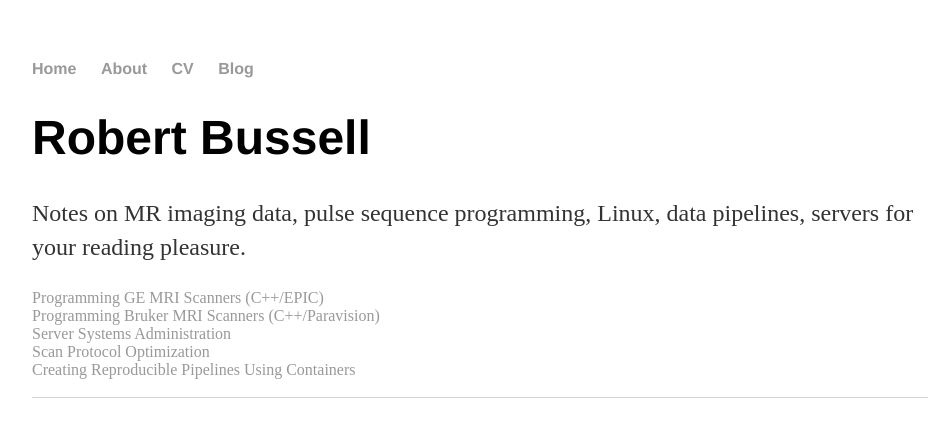
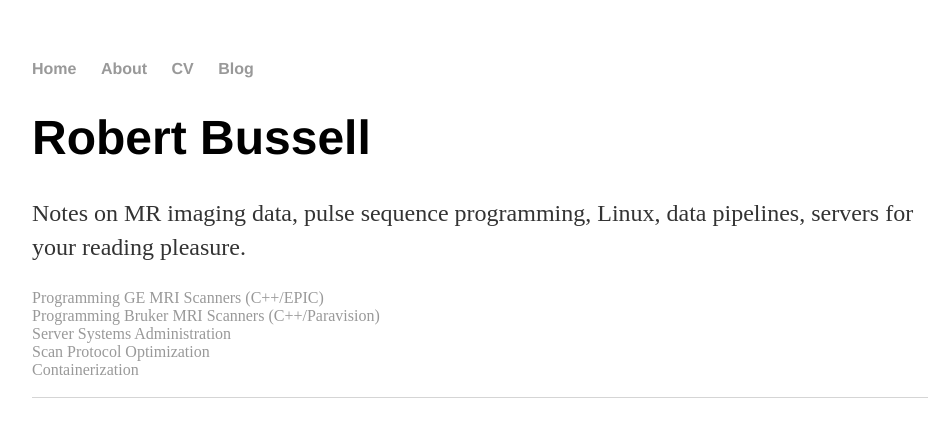
Before and after one commit to rgbussell/rgbussell.github.io, a Jekyll site: the page built from index.html, in a window 1280 px wide. Shown: the top 437 px of the page, without its empty margins (160-1104 px from the left). Built offline with Jekyll 4.4.1, drawn with Linux system fonts in a browser that asks for light colours; the list of posts is cut into pages by our own code.

Commit message:
Update index.html

```diff
--- a/index.html
+++ b/index.html
@@ -6,11 +6,11 @@
 	<h1>Robert Bussell</h1>
 	<p>Notes on MR imaging data, pulse sequence programming, Linux, data pipelines, servers for your reading pleasure.</p>
 	<a></a>
-	<a>Programming GE MRI Scanners (C++/EPIC)<href=""></a></br>
-	<a>Programming Bruker MRI Scanners (C++/Paravision)</a></br>
-	<a>Server Systems Administration</a></br>
-	<a>Scan Protocol Optimization</a></br>
-	<a>Creating Reproducible Pipelines Using Containers</a></br>
+	<a><href="epicprog">Programming GE MRI Scanners (C++/EPIC)</a></br>
+	<a><href="brukerprog">Programming Bruker MRI Scanners (C++/Paravision)</a></br>
+	<a><href="serveradmin">Server Systems Administration</a></br>
+	<a><href="protocols">Scan Protocol Optimization</a></br>
+	<a><href="containers">Containerization</a></br>
 	<a></a></br>
 
 </div><!-- /.blurb -->
```
